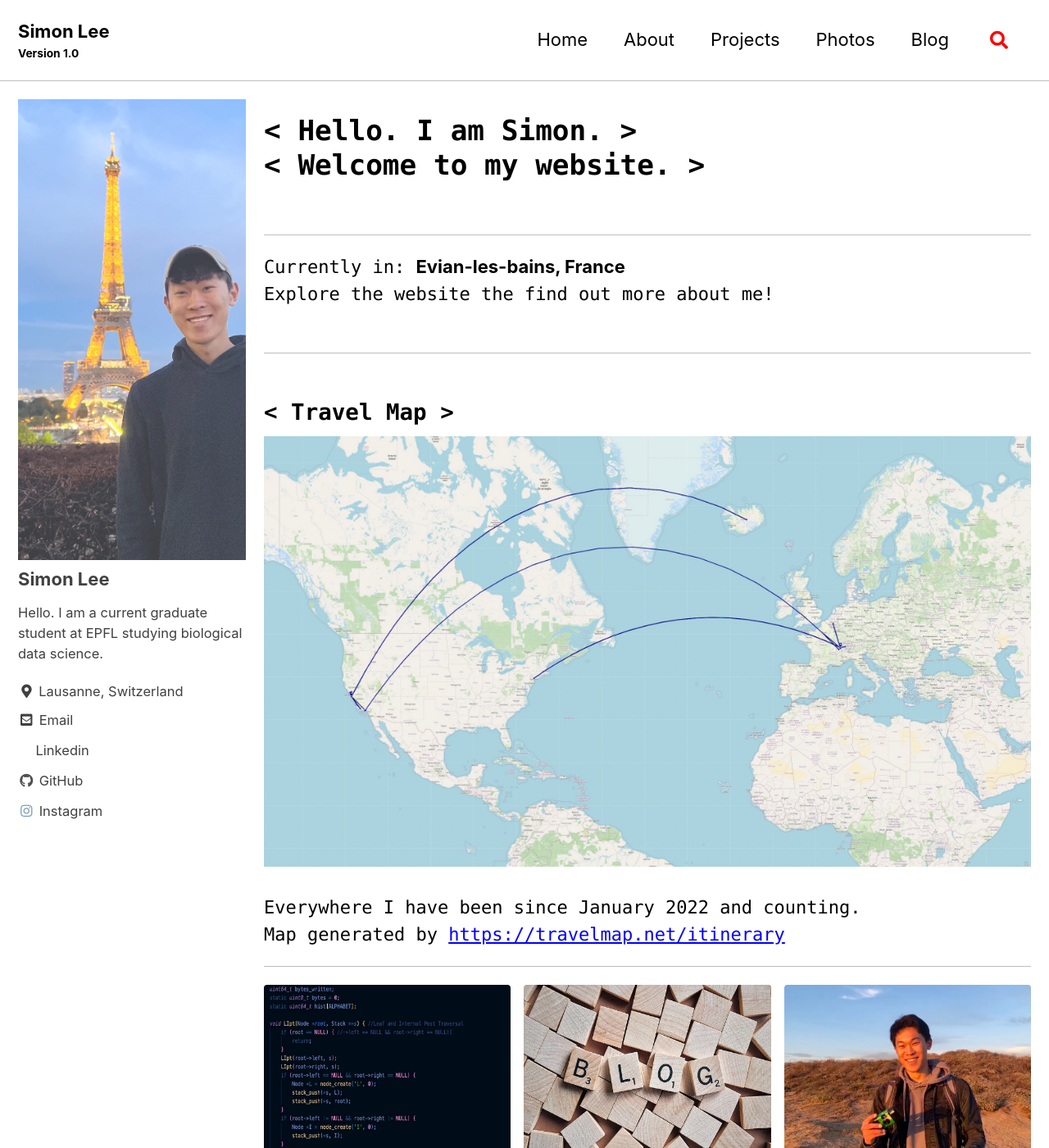
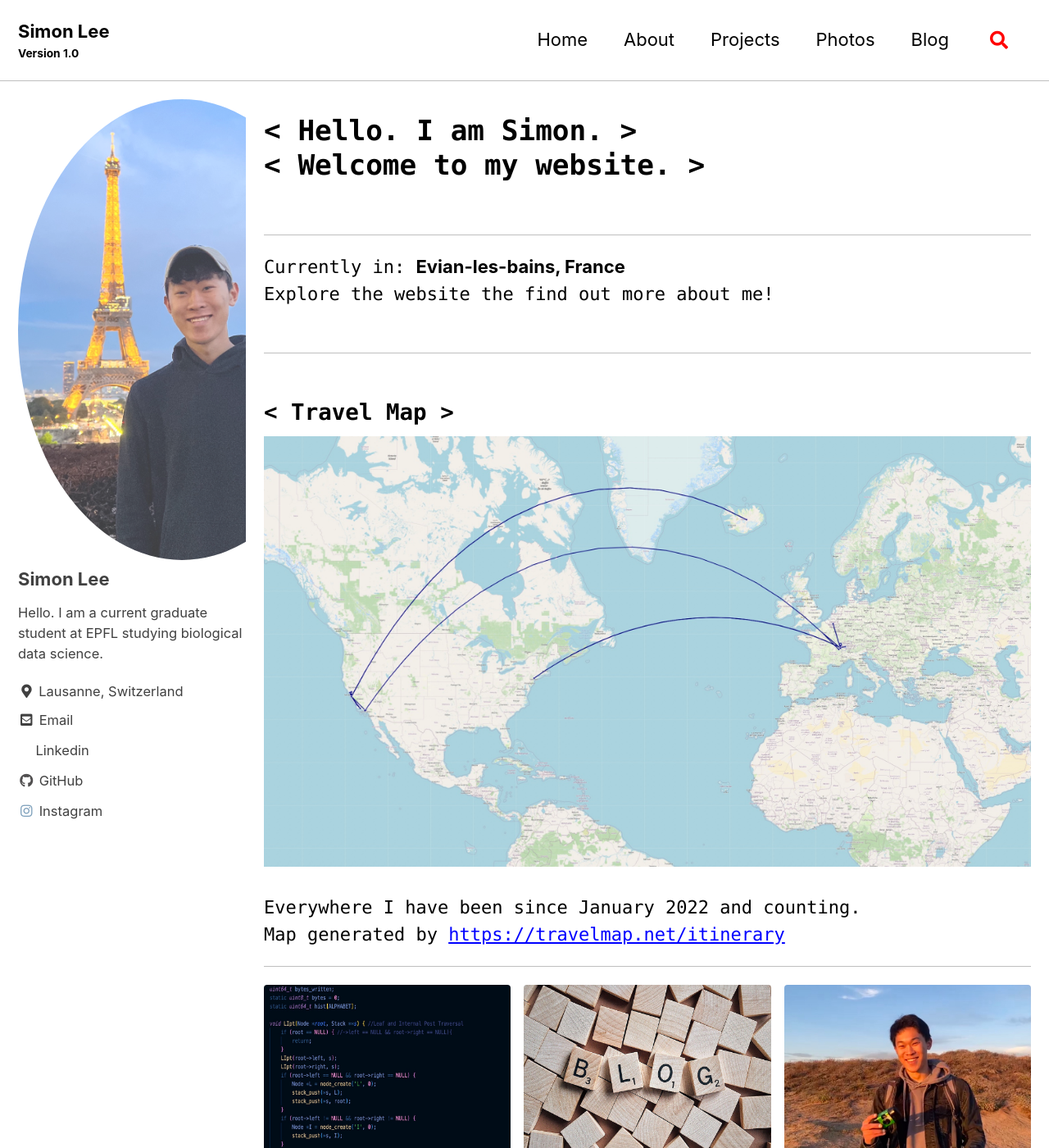
Before and after one commit to Simonlee711/Simonlee711.github.io, a Jekyll site: the page built from index.html, in a window 1280 px wide and 1400 px high. Shown: the whole window at 82% size. Built offline with Jekyll 4.4.1, drawn with Linux system fonts in a browser that asks for light colours; cached includes are drawn as plain includes; the list of posts is cut into pages by our own code.

Commit message:
shape rechange

```diff
--- a/_sass/minimal-mistakes/_sidebar.scss
+++ b/_sass/minimal-mistakes/_sidebar.scss
@@ -136,7 +136,7 @@
 
   img {
     max-width: 400px;
-    border-radius: 0%;
+    border-radius: 100%;
 
     @include breakpoint($large) {
       padding: 0px;
```
